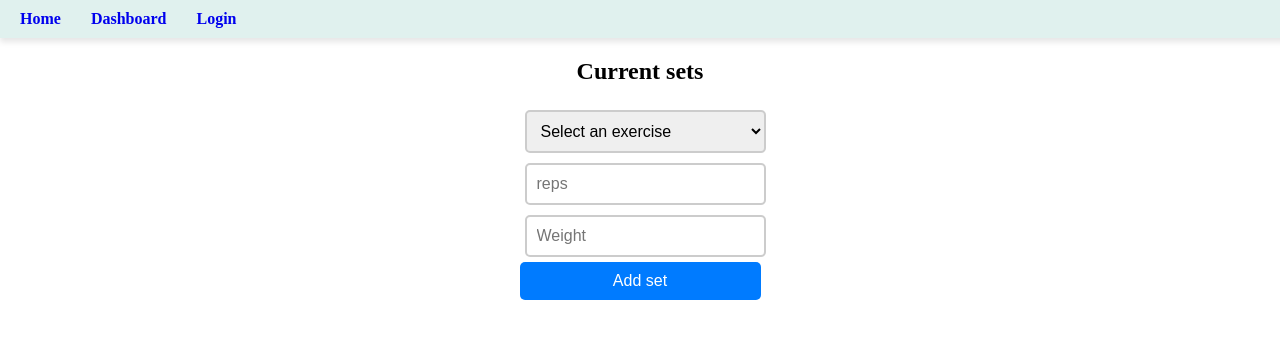
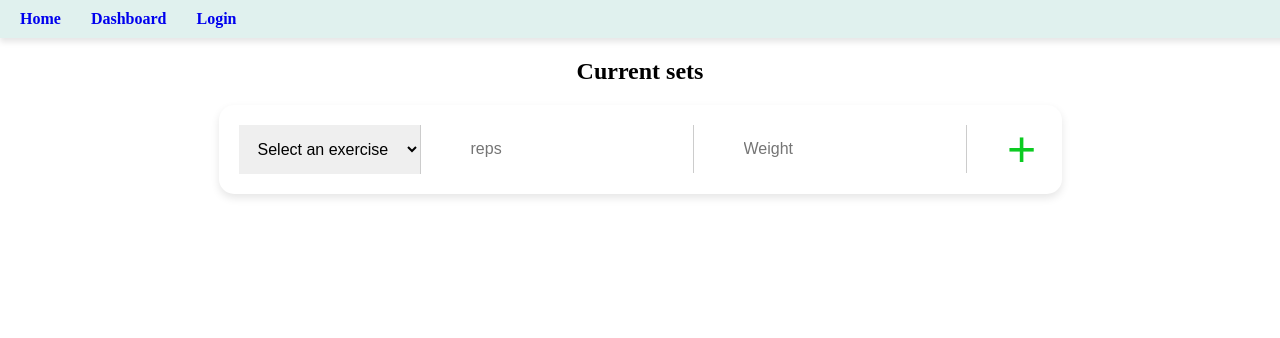
Before and after one commit to khody12/Ascend, a React (Create React App) app in the folder frontend/ascend/: page /new_workout in a window 1280 px wide. Shown: the top 338 px of the page. Built offline with nearby package versions, Linux system fonts and the light colour scheme.

Commit message:
style for add workout updated

```diff
--- a/frontend/ascend/src/components/New_workout.css
+++ b/frontend/ascend/src/components/New_workout.css
@@ -14,63 +14,45 @@
 }
 
 
+#add-new-workout {
+    display:flex;
+    gap:15px;
+    border-radius:15px;
 
-
-
-/* INPUT BOX CSS */
-.add-new-workout label {
-    position: absolute;
-    top: 50%;
-    left: 10px; /* Align with input padding */
-    font-size: 16px;
-    color: #999;
-    pointer-events: none; /* Prevent interaction with the label */
-    transform: translateY(-50%); /* Vertically center inside the input */
-    transition: all 0.3s ease; /* Smooth transition for movement */
-    background: white; /* Optional: creates a seamless blend with the input border */
-    padding: 0 5px; /* Padding to visually separate the label */
-
-}
-.add-new-workout {
-    margin-bottom:10px;
-    width:100%;
-    position:relative;
+    padding:10px;
+    background-color: #ffffff;
+    box-shadow: 0 4px 8px rgba(0, 0, 0, 0.1);
+    align-items:center;
 
 
 }
 
-#add-new-workout input, #add-new-workout select {
-    width: 100%;
-
-    padding: 10px 10px;
-    margin:5px;
+#add-new-workout input, #add-new-workout select, #add-new-workout button{
+    border: none;
+    outline:none;
+    padding: 15px;
+    margin:10px;
     font-size: 16px;
-    border: 2px solid #ccc;
-    border-radius: 5px;
-    box-sizing:border-box;
-    outline: none;
-    transition: border-color 0.3s ease, box-shadow 0.3s ease;
+    flex:1;
+    border-right:1px solid #ccc;
 
 }
 
-#add-new-workoutinput:focus, #add-new-workout select:focus {
-    border-color: #007bff;
-    box-shadow: 0 0 5px rgba(0, 123, 255, 0.5);
-
+#add-new-workout > button {
+    background-color:white;
+    color: rgb(11, 203, 33); /* White text */
+    border: none; /* Remove border */
+    border-radius: 50%; /* Make it a circle */
+    width: 40px; /* Width of the button */
+    height: 40px; /* Height of the button */
+    display: flex; /* Center align the plus sign */
+    justify-content: center;
+    align-items: center;
+    cursor: pointer;
+    font-size: 50px; /* Size of the plus sign */
 
 }
 
-
-#add-new-workout input:focus + label,
-#add-new-workout input:not(:placeholder-shown) + label,
-#add-new-workout select:focus + label,
-#add-new-workout select:not([value=""]) + label {
-    top: -2px;
-    font-size: 16px;
-    color: #007bff;
+#add-new-workout > button:hover {
+    color: #014d13; /* Darker green on hover */
 }
-
-#add-new-workout input:focus {
-    border-color: #007bff; /* Changes border color on focus */
-    box-shadow: 0 0 5px rgba(0, 123, 255, 0.5); /* Adds a glow effect */
-}
--- a/frontend/ascend/src/components/New_workout.js
+++ b/frontend/ascend/src/components/New_workout.js
@@ -96,23 +96,21 @@ function New_workout() {
     }
 
 
-
+  // customize this with font awesome later to add in little icons to make it more aesthetic
     return (
         <div id="workout-page-container">
             <div id="workout-container">
                 <div id="new-workout-container">
                     <h2>Current sets</h2>
-                    <ul>
+                    <div id="set-list">
                         {workoutSets.map((set, index) => (
-                            <li key={index}>
+                            <div id="set" key={index}>
                                 {set.exercise.name} - {set.reps} reps at {set.weight} lbs
-                            </li>
+                            </div>
                         ))}
-                    </ul>
+                    </div>
                 </div>
                 <div id="add-new-workout">
-                    <form>
-
                     <select name="exercise"
                     id="exercise-dropdown"
                     value={selectedExercise?.id || ""}
@@ -136,8 +134,8 @@ function New_workout() {
                     placeholder="Weight"
                     value={currentSet.weight}
                     onChange={handleInputChange}/>
-                        <button onClick={handleAddSet}>Add set</button>
-                    </form>
+                    <button onClick={handleAddSet}>+</button>
+
                 </div>
             </div>
         </div>
```
Lines whose indentation alone changed are shown as unchanged.
